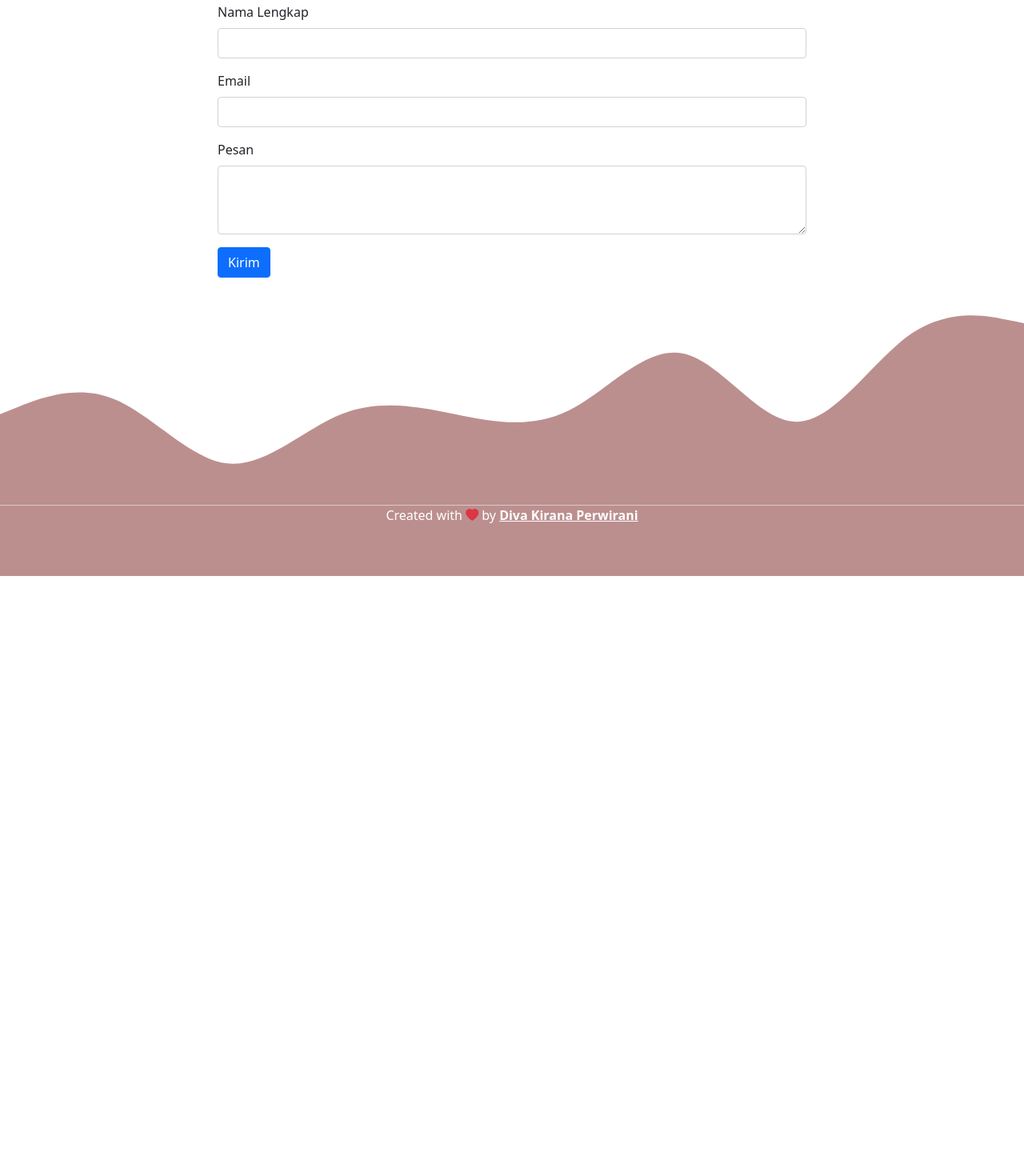
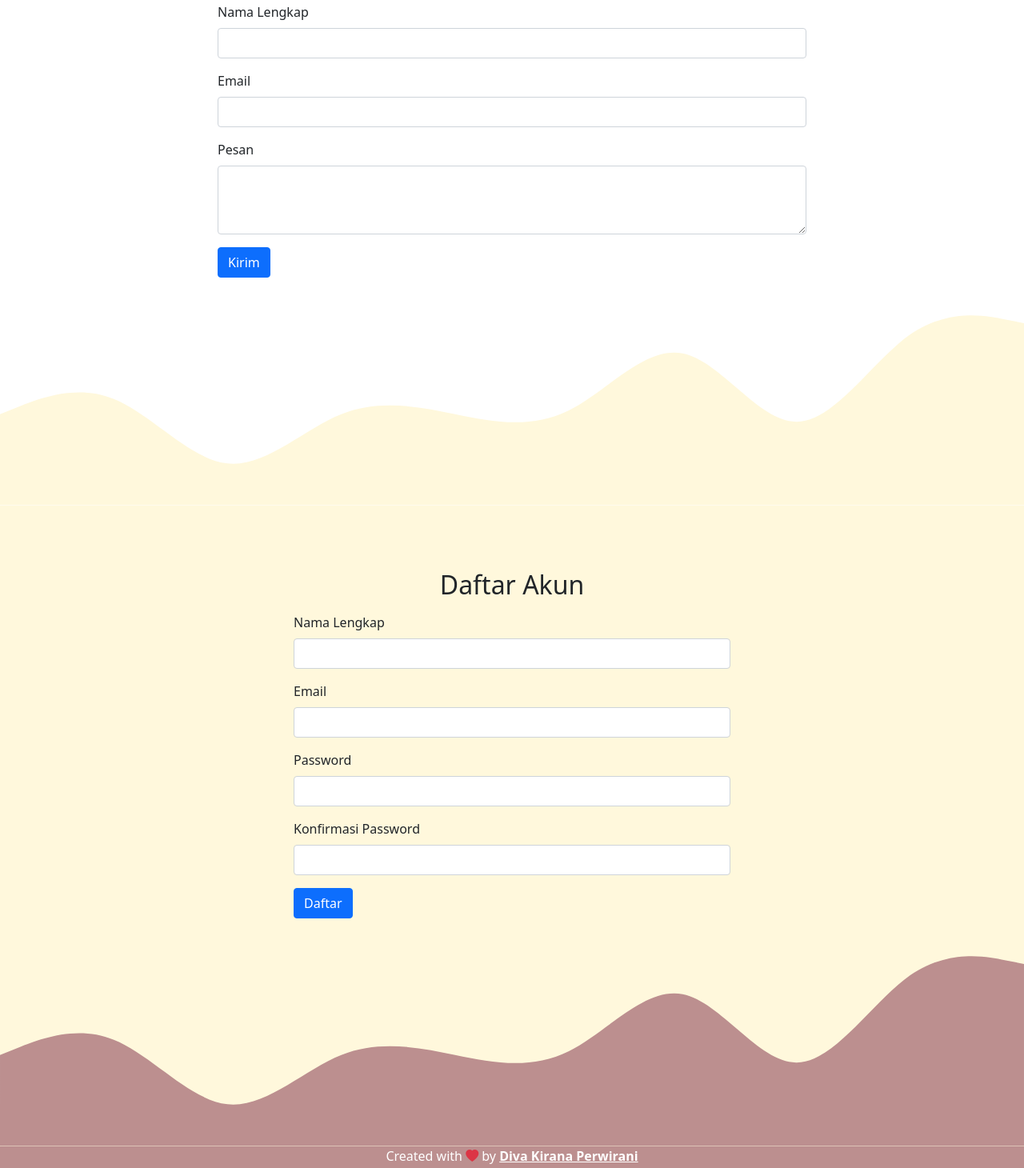
Before and after one commit to Divakir12/divakir.github.io, a plain HTML site: page index.html in a window 1280 px wide. Shown: the part 2619-4079 px from the top of the page at 80% size. Before the commit the page ends 3339 px from the top, so only its background shows below. Drawn offline with nearby package versions, Linux system fonts and the light colour scheme.

Commit message:
index.html

```diff
--- a/index.html
+++ b/index.html
@@ -162,9 +162,49 @@
                             <label for="pesan" class="form-label">Pesan</label>
                             <textarea class="form-control" id="pesan" rows="3"></textarea>
                           </div>
+                        <button type="submit" class="btn btn-primary">Kirim</button>
+                      </form>
+                </div>
+            </div>
+        </div>
+        <svg xmlns="http://www.w3.org/2000/svg" viewBox="0 0 1440 320">
+          <path
+            fill="#fff8dc"
+            fill-opacity="1"
+            d="M0,192L26.7,181.3C53.3,171,107,149,160,170.7C213.3,192,267,256,320,261.3C373.3,267,427,213,480,192C533.3,171,587,181,640,192C693.3,203,747,213,800,186.7C853.3,160,907,96,960,106.7C1013.3,117,1067,203,1120,202.7C1173.3,203,1227,117,1280,80C1333.3,43,1387,53,1413,58.7L1440,64L1440,320L1413.3,320C1386.7,320,1333,320,1280,320C1226.7,320,1173,320,1120,320C1066.7,320,1013,320,960,320C906.7,320,853,320,800,320C746.7,320,693,320,640,320C586.7,320,533,320,480,320C426.7,320,373,320,320,320C266.7,320,213,320,160,320C106.7,320,53,320,27,320L0,320Z"
+          ></path>
+        </svg>
+    </section>
+    <!-- Akhir contact -->
 
-
-                        <button type="submit" class="btn btn-primary">Kirim</button>
+    <!-- Form tugas 2 -->
+    <section id="DaftarAkun" style="background-color: #fff8dc">
+      <div class="container">
+          <div class="row text-center mb-2">
+              <div class="col">
+                  <h2>Daftar Akun</h2>
+              </div>
+          </div>
+          <div class="row justify-content-center">
+              <div class="col-md-6">
+                <form method="post" action="#" name="regis" onSubmit="return cek()">
+                      <div class="mb-3">
+                        <label for="nama" class="form-label">Nama Lengkap</label>
+                        <input type="text" class="form-control" id="InputNama" aria-describedby="nama">
+                      </div>
+                      <div class="mb-3">
+                        <label for="email" class="form-label">Email</label>
+                        <input type="email" class="form-control" id="InputEmail" aria-describedby="email">
+                      </div>
+                      <div class="mb-3">
+                        <label for="InputPassword" class='form-label'>Password</label>
+                        <input type="password" class="form-control" id="InputPassword" aria-describedby="Password">
+                      </div>
+                      <div class="mb-3">
+                        <label for="InputRePassword" class="form-label">Konfirmasi Password</label>
+                        <input type="password" class="form-control" id="InputRePassword" aria-describedby="Re-Password">
+                      </div>
+                      <button onclick="cek()" type="submit" class="btn btn-primary btn-block">Daftar</button>
                 </form>
               </div>
           </div>
@@ -176,13 +216,40 @@
           ></path>
         </svg>
   </section>
-    <!-- Akhir contact -->
+  <!-- Akhir Form tugas 2 -->
 
     <!-- Footer -->
     <footer class="text-white text-center pb-5" style="background-color: rosybrown;">
         <p>Created with <i class="bi bi-heart-fill text-danger"></i> by <a href="https://www.instagram.com/diva_kiranaaa/" class="text-white fw-bold">Diva Kirana Perwirani</a></p>
     </footer>
     <!-- Akhir Footer -->
-    <sc ript src="https://cdn.jsdelivr.net/npm/bootstrap@5.1.3/dist/js/bootstrap.bundle.min.js" integrity="sha384-ka7Sk0Gln4gmtz2MlQnikT1wXgYsOg+OMhuP+IlRH9sENBO0LRn5q+8nbTov4+1p" crossorigin="anonymous"></sc>
+    <script src="https://cdn.jsdelivr.net/npm/bootstrap@5.1.3/dist/js/bootstrap.bundle.min.js" integrity="sha384-ka7Sk0Gln4gmtz2MlQnikT1wXgYsOg+OMhuP+IlRH9sENBO0LRn5q+8nbTov4+1p" crossorigin="anonymous"></script>
+    <script language="javascript">
+      function cek() {
+        if (document.regis.InputNama.value == "") {
+          alert("nama harus diisi!");
+          document.regis.InputNama.focus();
+          return false;
+        } else if (document.regis.InputEmail.value == "") {
+          alert("Email harus diisi!");
+          document.regis.InputEmail.focus();
+          return false;
+        } else if (document.regis.InputPassword.value == "") {
+          alert("Password harus diisi!");
+          document.regis.InputPassword.focus();
+          return false;
+        } else if (document.regis.InputRePassword.value == "") {
+          alert("Password harus konfirmasi!");
+          document.regis.InputRePassword.focus();
+          return false;
+        } else if(document.regis.InputPassword.value != document.regis.InputRePassword.value){
+          alert("Password salah!");
+          document.regis.InputRePassword.focus();
+          return false;
+        } else {
+          return true;
+        }
+      }
+    </script>
   </body>
 </html>
```
Lines whose indentation alone changed are shown as unchanged.
